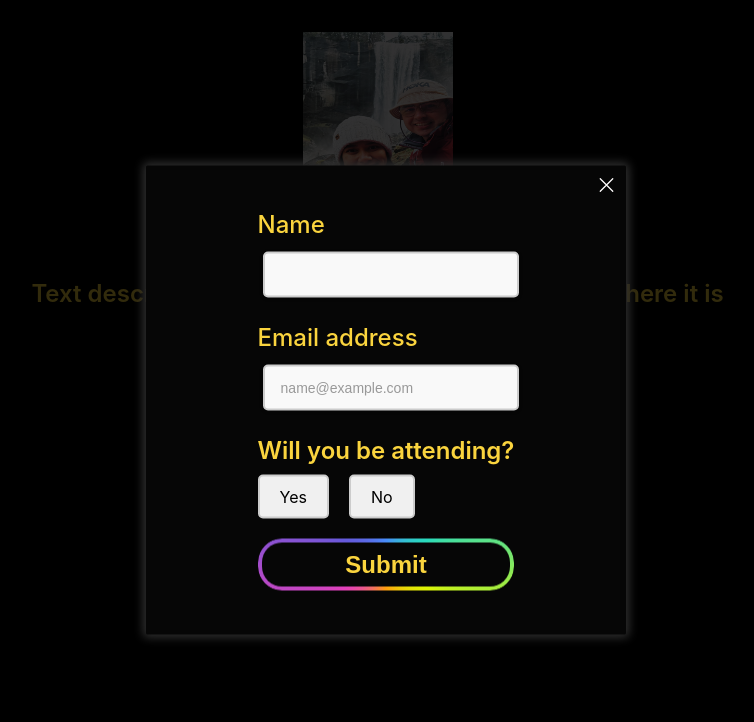
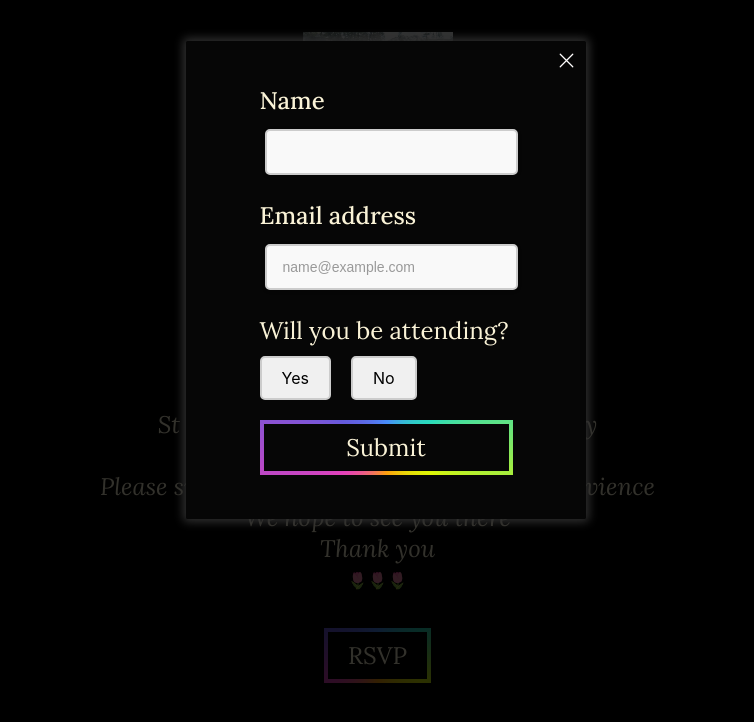
Before and after one commit to DaneS25/RSVP, a React (Create React App) app in the folder rsvp/: page / in a window 1280 px wide. Both pictures are taken after a click on the button "RSVP". Shown: the top 722 px of the page, without its empty margins (254-1008 px from the left). Built offline with nearby package versions, Linux system fonts and the light colour scheme.

Commit message:
styles updated

```diff
--- a/rsvp/src/App.js
+++ b/rsvp/src/App.js
@@ -15,8 +15,17 @@ return (
     <div className='picturehead'>
       <img className='image-of-us' src={image} alt="us" />
     </div>
+    <div className='head-text'>
+      <h1>Dane & Ran</h1>
+    </div>
+    <div className='line-space'>
+      <p>🌷🌷🌷🌷🌷</p>
+    </div>
     <div className='front-text'>
-      <p>Text describing what the wedding will be like and where it is at</p>
+      <p>You are invited to our wedding<br></br>29th August 2025<br></br>St Georges, Havelock North, Hawkes Bay<br></br>From 3:00pm - 8:00pm<br></br>Please sumbit your RSVP at your earliest convience<br></br>We hope to see you there<br></br>Thank you</p>
+    </div>
+    <div className='line-space'>
+      <p>🌷🌷🌷</p>
     </div>
     <div className="rsvp">
       <Container triggerText={triggerText} onSubmit={onSubmit} />
--- a/rsvp/src/index.css
+++ b/rsvp/src/index.css
@@ -1,3 +1,5 @@
+@import url('https://fonts.googleapis.com/css2?family=Lora:ital,wght@0,400..700;1,400..700&display=swap');
+
 body {
   margin: 0;
   padding: 0;
@@ -43,17 +45,24 @@ margin: 2em auto;
 }
 
 .front-text {
+  font-family: "Lora", serif;
   font-size: 1.5em;
-  font-weight: 600;
-  color: #fad43e;
+  font-style: italic;
+  color: #faf3d7;
   z-index: 0;
 }
 
-.p {
+.head-text {
+  font-family: "Lora", serif;
   font-size: 1.5em;
-  font-weight: 600;
-  color: #fad43e;
+  color: #faf3d7;
   z-index: 0;
+  margin-top: -25px;
+}
+
+.line-space {
+  padding: 6px;
+  color: #faf3d7;
 }
 
 .image-of-us {
@@ -93,10 +102,10 @@ overflow-y: auto;
 /* Center the Modal! */
 .modal-area {
   left: 50%;
-  top: 50%;
+  top: 35%;
   height: auto;
   transform: translate(-50%, -50%);
-  max-width: 30em;
+  max-width: 25em;
   max-height: calc(100% - 1em);
   background-color: rgb(6, 6, 6);
   border-radius: 0.1em;
@@ -264,21 +273,21 @@ input {
 /* Label styles */
 .label-text-name,
 .label-text-email {
+  font-family: "Lora", serif;
   font-size: 1.5em;
-  font-weight: 600;
-  color: #fad43e;
+  color: #faf3d7;
   margin-bottom: 8px;
   font-weight: 500;
 }
 
 .label-text-attendance {
+  font-family: "Lora", serif;
   font-size: 1.5em;
-  font-weight: 600;
-  color: #fad43e;
+  color: #faf3d7;
 }
 
 .form-control-submit {
-  --border-radius: 24px;
+  --border-radius: 0.1px;
 	--border-width: 4px;
 
 	appearance: none;
@@ -287,9 +296,9 @@ input {
 	border: 0;
 	background-color: transparent;
 	font-family: "Montserrat", sans-serif;
-	font-size: 1.5em;
-	font-weight: 600;
-	color: #fad43e;
+  font-family: "Lora", serif;
+  font-size: 1.5em;
+  color: #faf3d7;
 }
 
 .form-control-submit::after {
@@ -330,7 +339,7 @@ input {
 }
 
 .btnMain {
-  --border-radius: 24px;
+  --border-radius: 0.1px;
 	--border-width: 4px;
 
 	appearance: none;
@@ -342,9 +351,9 @@ input {
 	border: 0;
 	background-color: transparent;
 	font-family: "Montserrat", sans-serif;
-	font-size: 1.5em;
-	font-weight: 600;
-	color: #fad43e;
+  font-family: "Lora", serif;
+  font-size: 1.5em;
+  color: #faf3d7;
 }
 
 .btnMain::after {
```
